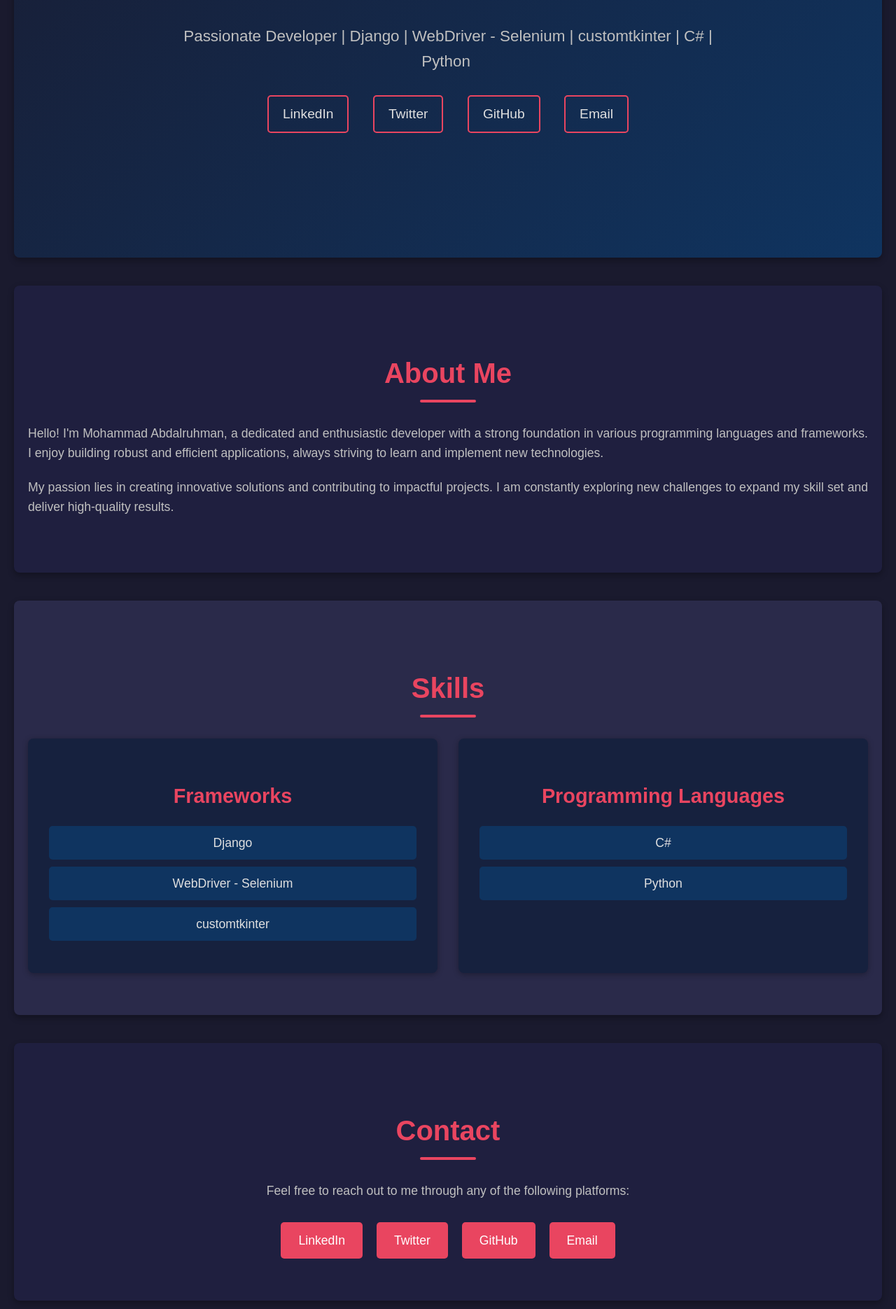
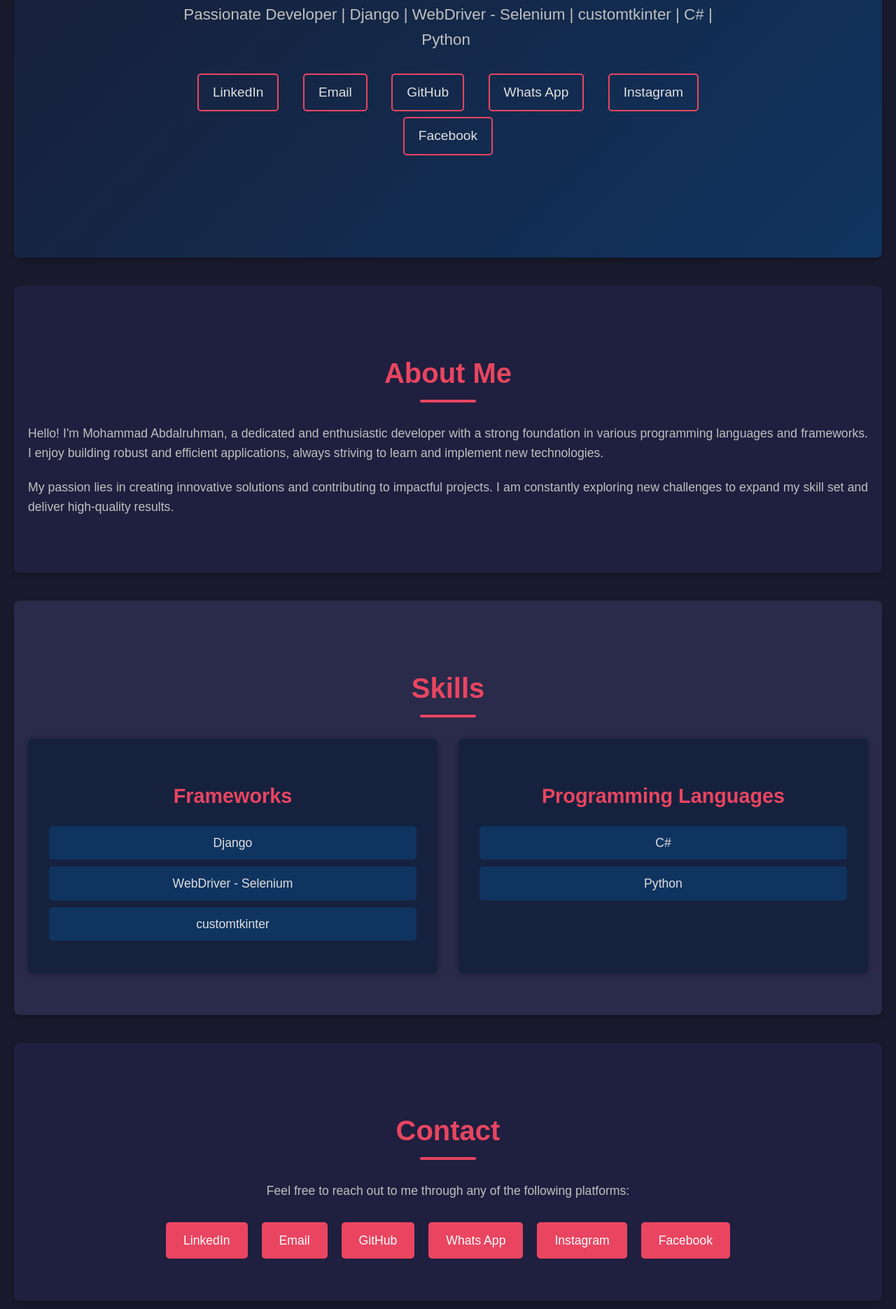
Before and after one commit to Muhammed-Abdulrhman/muhammed-portfolio, a plain HTML site: page index.html in a window 1280 px wide. Shown: the part 590-2460 px from the top of the page at 70% size. Drawn offline with Linux system fonts and the light colour scheme.

Commit message:
Update index.html

```diff
--- a/index.html
+++ b/index.html
@@ -25,10 +25,12 @@
             <h1>Mohammad Abdalruhman</h1>
             <p>Passionate Developer | Django | WebDriver - Selenium | customtkinter | C# | Python</p>
             <div class="social-links">
-                <a href="#" target="_blank">LinkedIn</a>
-                <a href="#" target="_blank">Twitter</a>
-                <a href="#" target="_blank">GitHub</a>
-                <a href="#" target="_blank">Email</a>
+                <a href="https://www.linkedin.com/in/muhammed-abdulrhman-93198a36a/" target="_blank">LinkedIn</a>
+                <a href="mailto:muhammedabdowork@gmail.com" target="_blank">Email</a>
+                <a href="https://github.com/Muhammed-Abdulrhman" target="_blank">GitHub</a>
+                <a href="https://wa.me/01152930884" target="_blank">Whats App</a>
+                <a href="https://instagram.com/mohamedabdo_tech" target="_blank">Instagram</a>
+                <a href="https://facebook.com/mohamed.abdulrahman.18551">Facebook</a>
             </div>
         </div>
     </section>
@@ -64,10 +66,12 @@
         <h2>Contact</h2>
         <p>Feel free to reach out to me through any of the following platforms:</p>
         <div class="contact-links">
-            <a href="#" target="_blank">LinkedIn</a>
-            <a href="#" target="_blank">Twitter</a>
-            <a href="#" target="_blank">GitHub</a>
-            <a href="mailto:your.email@example.com">Email</a>
+                <a href="https://www.linkedin.com/in/muhammed-abdulrhman-93198a36a/" target="_blank">LinkedIn</a>
+                <a href="mailto:muhammedabdowork@gmail.com" target="_blank">Email</a>
+                <a href="https://github.com/Muhammed-Abdulrhman" target="_blank">GitHub</a>
+                <a href="https://wa.me/01152930884" target="_blank">Whats App</a>
+                <a href="https://instagram.com/mohamedabdo_tech" target="_blank">Instagram</a>
+                <a href="https://facebook.com/mohamed.abdulrahman.18551">Facebook</a>
         </div>
     </section>
 
```
